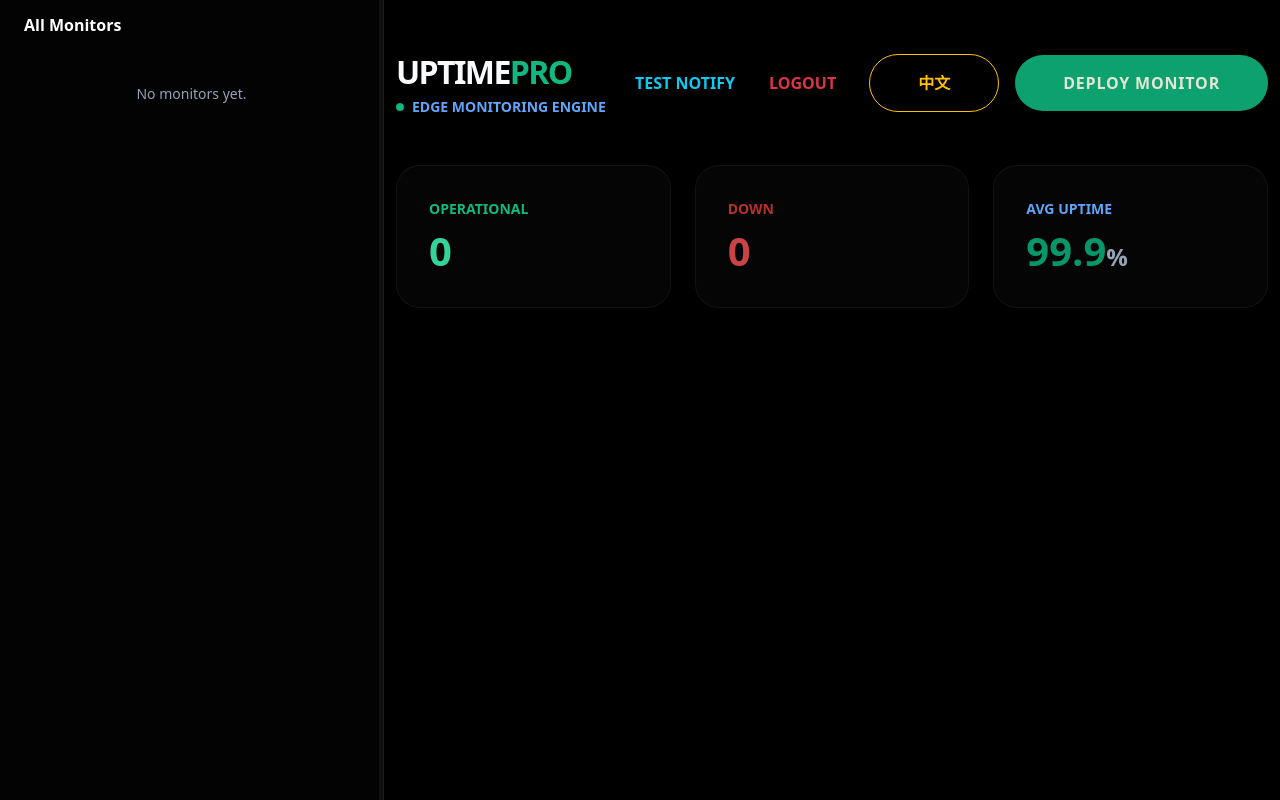
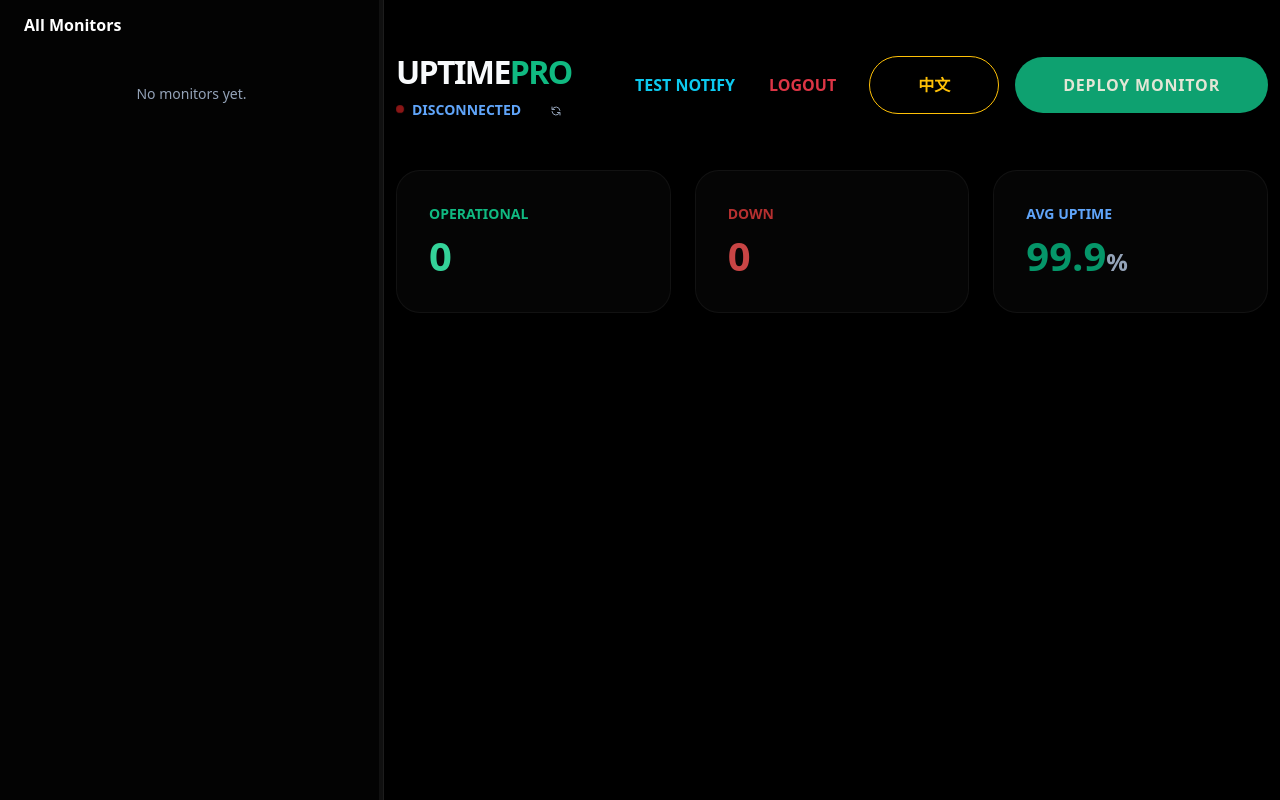
Before and after one commit to sade3dd/UptimePro, a website: page src/template/index.html in a window 1280 px wide. Drawn offline with nearby package versions, Linux system fonts and the light colour scheme; no server answers.

Commit message:
Update index.html

```diff
--- a/src/template/index.html
+++ b/src/template/index.html
@@ -415,10 +415,17 @@
                     <div>
                         <div class="brand">UPTIME<span>PRO</span></div>
                         <div class="d-flex align-items-center gap-2">
-                            <span class="status-dot status-up"
+                            <span class="status-dot status-up" id="wsStatusDot"
                                 style="width: 8px; height: 8px; animation: pulse 2s infinite;"></span>
                             <span class="text-secondary small fw-bold text-uppercase tracking-wider"
                                 id="engineStatusText">Edge Monitoring Engine</span>
+                            <span class="mono" id="wsLastMsg" style="color: #10b981; font-size: 0.75rem; margin-left: 8px;"></span>
+                            <button onclick="app.reconnectWS()" class="btn btn-link text-secondary p-0 ms-1" id="wsReconnectBtn" title="Reconnect WS">
+                                <svg width="12" height="12" fill="none" stroke="currentColor" viewBox="0 0 24 24">
+                                    <path stroke-linecap="round" stroke-linejoin="round" stroke-width="2"
+                                        d="M4 4v5h.582m15.356 2A8.001 8.001 0 004.582 9m0 0H9m11 11v-5h-.581m0 0a8.003 8.003 0 01-15.357-2m15.357 2H15" />
+                                </svg>
+                            </button>
                         </div>
                     </div>
                     <div class="d-flex align-items-center gap-3">
@@ -653,7 +660,12 @@
                 prev: 'Previous',
                 next: 'Next',
                 page_info: 'Page {page} of {total}',
-                page_size: 'Page Size'
+                page_size: 'Page Size',
+                ws_connected: 'Connected',
+                ws_disconnected: 'Disconnected',
+                ws_connecting: 'Connecting',
+                ws_last_msg: '{time}',
+                ws_reconnect: 'Reconnect WebSocket'
             },
             cn: {
                 engine_status: '边缘监控引擎',
@@ -702,7 +714,12 @@
                 prev: '上一页',
                 next: '下一页',
                 page_info: '第 {page} 页，共 {total} 页',
-                page_size: '每页数量'
+                page_size: '每页数量',
+                ws_connected: '已连接',
+                ws_disconnected: '已断开',
+                ws_connecting: '正在连接',
+                ws_last_msg: '{time}',
+                ws_reconnect: '手动重连 WebSocket'
             }
         };
 
@@ -718,6 +735,7 @@
             total: 0,
             totalPages: 0,
             ws: null,
+            wsLastMsgTime: null,
             isInitialLoading: true,
             t(key, params = {}) {
                 let text = i18n[this.lang][key] || key;
@@ -763,6 +781,54 @@
 
                 const logoutBtns = document.querySelectorAll('button[onclick="app.logout()"]');
                 logoutBtns.forEach(btn => btn.textContent = this.t('logout'));
+
+                document.getElementById('wsReconnectBtn').title = this.t('ws_reconnect');
+                this.updateWSStatusUI();
+            },
+
+            updateWSStatusUI() {
+                const dot = document.getElementById('wsStatusDot');
+                const text = document.getElementById('engineStatusText');
+                const lastMsg = document.getElementById('wsLastMsg');
+
+                if (!dot || !text) return;
+
+                if (this.ws && this.ws.readyState === WebSocket.OPEN) {
+                    dot.className = 'status-dot status-up';
+                    text.textContent = this.t('ws_connected');
+                    text.style.color = '#10b981';
+                } else if (this.ws && this.ws.readyState === WebSocket.CONNECTING) {
+                    dot.className = 'status-dot bg-warning';
+                    text.textContent = this.t('ws_connecting');
+                    text.style.color = '#fbbf24';
+                } else {
+                    dot.className = 'status-dot status-down';
+                    text.textContent = this.t('ws_disconnected');
+                    text.style.color = '#ef4444';
+                }
+
+                if (this.wsLastMsgTime) {
+                    const timeStr = new Date(this.wsLastMsgTime).toLocaleTimeString();
+                    lastMsg.textContent = this.t('ws_last_msg', { time: timeStr });
+                } else {
+                    lastMsg.textContent = '';
+                }
+            },
+
+            reconnectWS() {
+                console.log("[WS] 手动触发重连...");
+                if (this.ws) {
+                    this.ws.onclose = null;
+                    this.ws.onerror = null;
+                    this.ws.close();
+                    this.ws = null;
+                }
+                if (this.reconnectTimeout) {
+                    clearTimeout(this.reconnectTimeout);
+                    this.reconnectTimeout = null;
+                }
+                this.isConnecting = false;
+                this.connectWebSocket();
             },
 
             toggleLang() {
@@ -931,24 +997,34 @@
 
                 console.log("[WS] 正在尝试建立连接...");
                 this.ws = new WebSocket(wsUrl);
+                this.updateWSStatusUI();
 
                 this.ws.onopen = () => {
                     console.log("[WS] 连接成功 ✅");
+                    this.updateWSStatusUI();
                     this.reconnectAttempts = 0; // 如果你在类里定义了次数，就重置它
 
-                    // 2. 启动心跳
-                    this.heartbeatTimer = setInterval(() => {
-                        if (this.ws && this.ws.readyState === WebSocket.OPEN) {
-                            // 发送简单的字符串或 JSON，取决于你后端的逻辑
-                            this.ws.send("ping");
-                        }
-                    }, 20000);
+                    // 2. 启动心跳  使用cf 自动心跳
+                    // 服务器端主动心跳：定期发送 ping 给所有连接
+                    // Cloudflare 官方推荐方式，保持连接活跃
+                    // this.heartbeatTimer = setInterval(() => {
+                    //     if (this.ws && this.ws.readyState === WebSocket.OPEN) {
+                    //         // 发送简单的字符串或 JSON，取决于你后端的逻辑
+                    //         this.ws.send("ping");
+                    //     }
+                    // }, 20000);
 
 
                 };
 
                 this.ws.onmessage = (event) => {
-                    if (event.data === "pong") return; // 忽略后端心跳回包
+                    this.wsLastMsgTime = Date.now();
+                    this.updateWSStatusUI();
+                    if (event.data === "ping")
+                    {
+                        this.ws.send("pong");// 回复心跳
+                        return;
+                    };
                     try {
                         const data = JSON.parse(event.data);
                         if (data.type === 'add') {
@@ -1024,6 +1100,7 @@
                 this.ws.onclose = (e) => {
                     console.log("[WS] 连接关闭，30 秒后重连...");
                     this.isConnecting = false;
+                    this.updateWSStatusUI();
                     if (this.heartbeatTimer) clearInterval(this.heartbeatTimer);
 
                     // 3. 延迟重连，增加一个简单的防抖
@@ -1033,11 +1110,12 @@
                         if (!this.ws || this.ws.readyState === WebSocket.CLOSED) {
                             this.connectWebSocket();
                         }
-                    }, 30000);
+                    }, 10000);
                 };
 
                 this.ws.onerror = (err) => {
                     console.error("[WS] 发生错误", err);
+                    this.updateWSStatusUI();
                     // onerror 之后一般会触发 onclose，所以这里不需要额外写重连逻辑
                 };
             },
```
